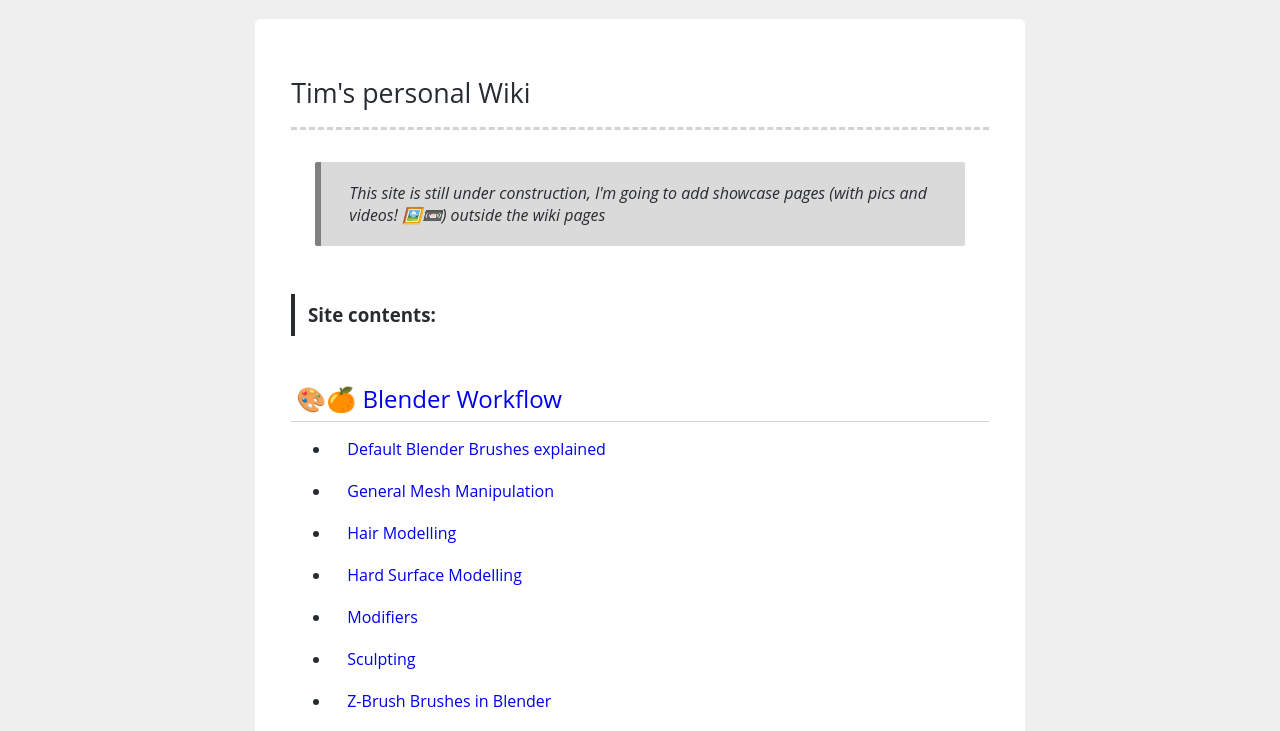
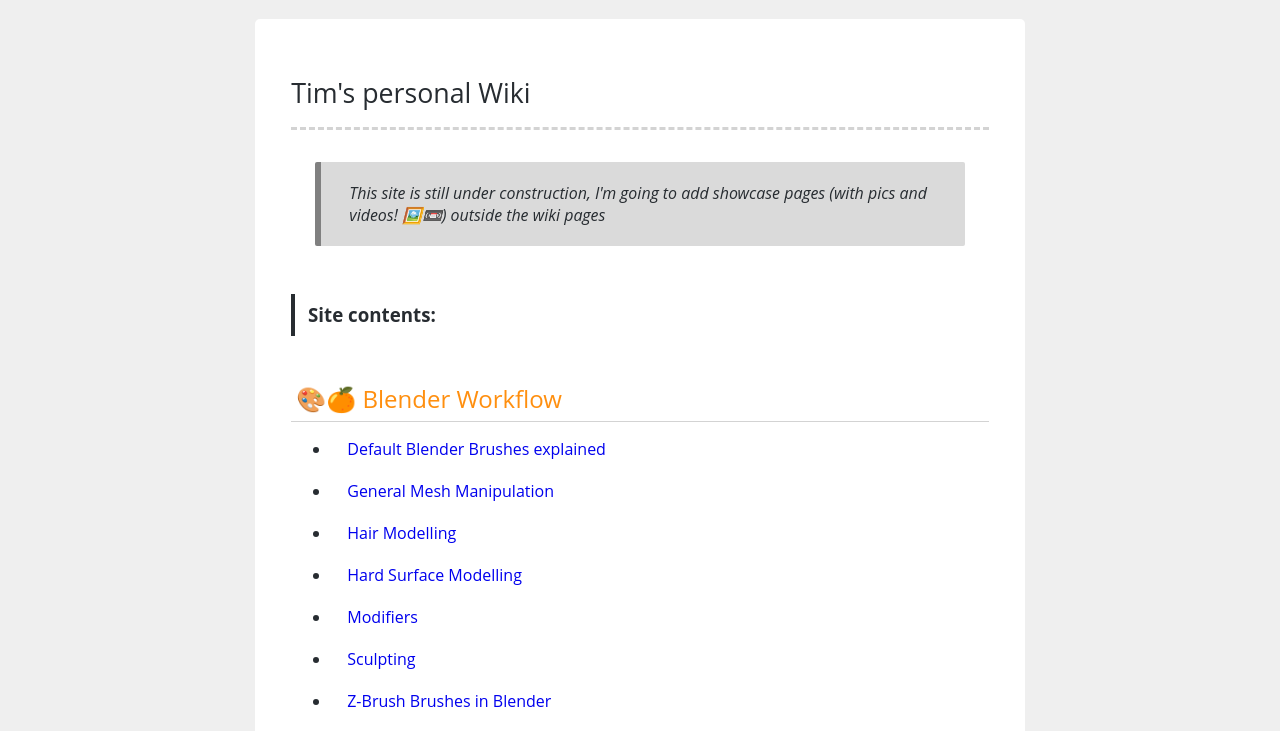
Before and after one commit to Seabagel/Eleventy-Portfolio-Main, an Eleventy site: page src/index.njk in a window 1280 px wide. In both pictures the pointer is over the link "🎨🍊 Blender Workflow". Shown: the part 69-800 px from the top of the page. Built offline with nearby package versions, Linux system fonts and the light colour scheme; Eleventy itself is replaced by a stand-in of ours; files that its build step writes are made by us from their sources; what eleventy-sass would draw is missing.

Commit message:
Add hover color to links

```diff
--- a/src/css/section.scss
+++ b/src/css/section.scss
@@ -80,4 +80,7 @@
   .tagName {
     font-weight: 400;
   }
+  a:hover {
+    color: rgb(255, 143, 15);
+  }
 }
```
